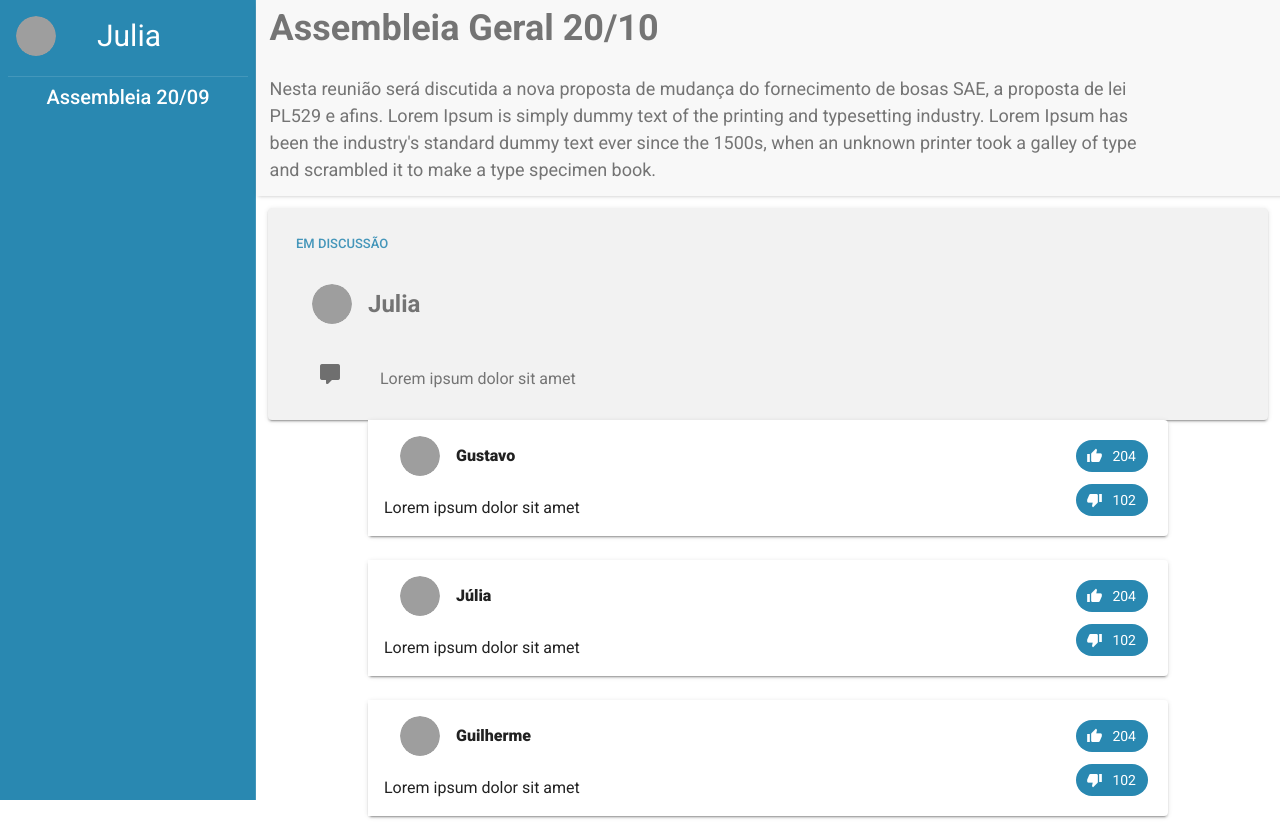
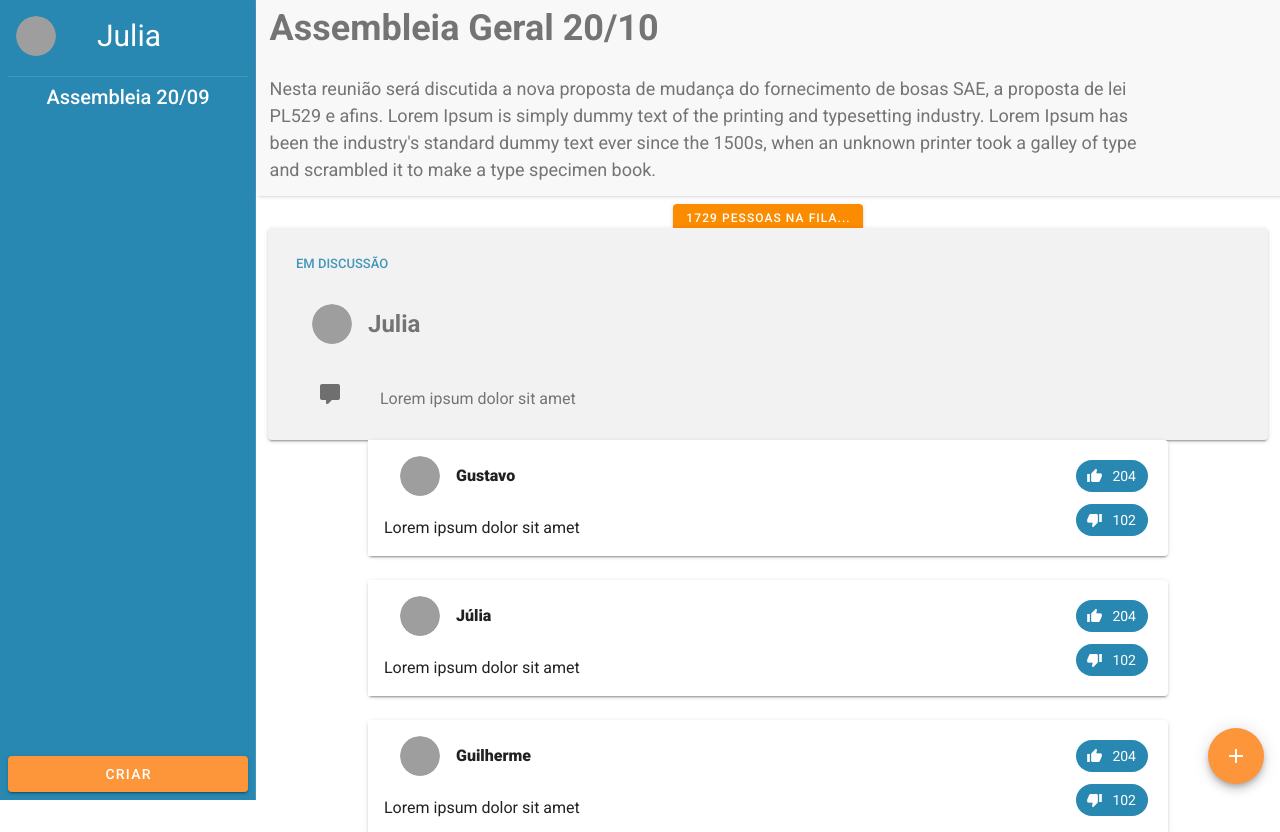
Before and after one commit to JuliaAlves/hackathon-democracia, a Vue app: page /#/ in a window 1280 px wide. Shown: the top 832 px of the page. Built offline with nearby package versions, Linux system fonts and the light colour scheme; grey boxes are pictures that could not be loaded.

Commit message:
Add buttons

```diff
--- a/src/components/CouncilBody.vue
+++ b/src/components/CouncilBody.vue
@@ -1,5 +1,10 @@
 <template>
   <v-container class="council-body">
+        <v-row class="justify-center">
+            <div class="my-2">
+                <v-btn small color="warning" dark>{{queueSize}} pessoas na fila...</v-btn>
+            </div>
+        </v-row>
         <ActiveDiscussionCard :discussion="current" />
         <v-row v-for="(card, index) of past" :key="index">
             <v-col class="col-12 d-flex flex-column align-center">
@@ -31,6 +36,7 @@
                         likes: 204,
                         dislikes: 102
                 },
+                queueSize: 1729
             }
         },
         methods: {
--- a/src/components/Navigation.vue
+++ b/src/components/Navigation.vue
@@ -35,6 +35,11 @@
         <v-list-item-title class="council-title">{{ council }}</v-list-item-title>
       </v-list-item>
     </v-list>
+    <template v-slot:append>
+      <div class="pa-2">
+        <v-btn color="#FD953A" block>Criar</v-btn>
+      </div>
+    </template>
   </v-navigation-drawer>
 </template>
 
--- a/src/views/Home.vue
+++ b/src/views/Home.vue
@@ -15,6 +15,16 @@
                 </v-row>
             </v-container>
         </v-main>
+
+        <v-btn
+            fixed
+            dark
+            fab
+            bottom
+            right
+            color="#FD953A">
+            <v-icon>mdi-plus</v-icon>
+        </v-btn>
     </v-app>
 </template>
 
```
